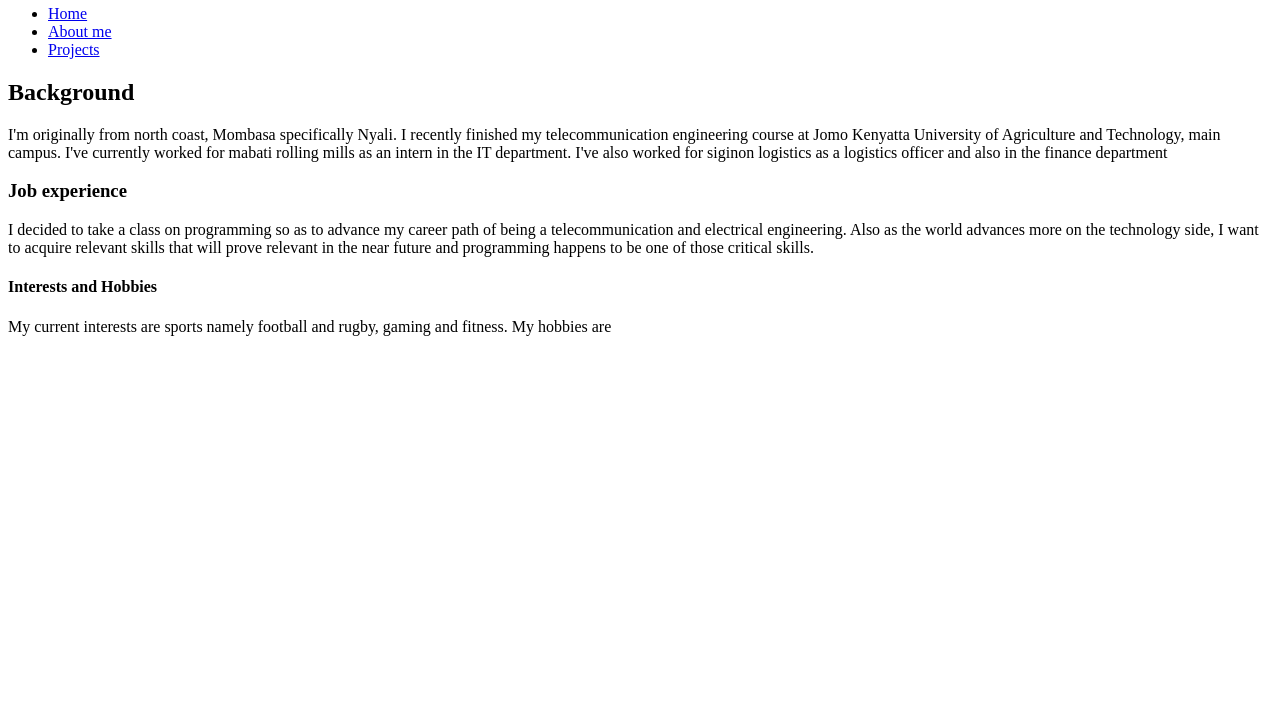
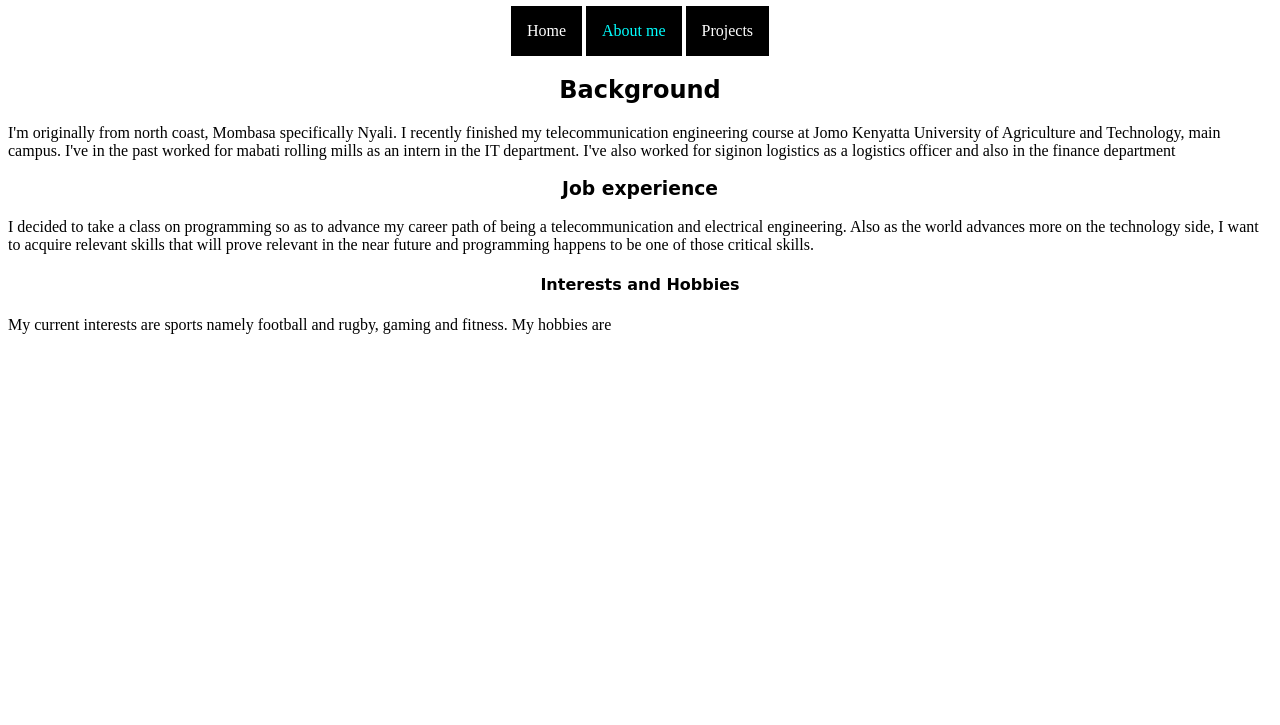
Before and after one commit to allanLAS/Portfolio, a plain HTML site: page aboutme.html in a window 1280 px wide. Shown: the part 75-800 px from the top of the page. Drawn offline with Linux system fonts and the light colour scheme.

Commit message:
change the general structure of my portfolio

```diff
--- a/aboutme.html
+++ b/aboutme.html
@@ -3,6 +3,7 @@
 
   <head>
     <title>About me</title>
+    <link href="css/styles.css" rel="stylesheet" type="text/css">
   </head>
 
   <body>
@@ -10,12 +11,12 @@
 
       <ul>
         <li><a href="index.html">Home</a></li>
-        <li><a href="aboutme.html">About me</a></li>
+        <li><a href="aboutme.html" class="active">About me</a></li>
         <li><a href="projects.html">Projects</a></li>
       </ul>
 
     <h2>Background</h2>
-    <p>I'm originally from north coast, Mombasa specifically Nyali. I recently finished my telecommunication engineering course at Jomo Kenyatta University of Agriculture and Technology, main campus. I've currently worked for mabati rolling mills as an intern in the IT department. I've also worked for siginon logistics as a logistics officer and also in the finance department</p>
+    <p>I'm originally from north coast, Mombasa specifically Nyali. I recently finished my <span class="course">telecommunication engineering</span> course at Jomo Kenyatta University of Agriculture and Technology, main campus. I've in the past worked for mabati rolling mills as an intern in the IT department. I've also worked for siginon logistics as a logistics officer and also in the finance department</p>
 
     <h3>Job experience</h3>
     <p>I decided to take a class on programming so as to advance my career path of being a telecommunication and electrical engineering. Also as the world advances more on the technology side, I want to acquire relevant skills that will prove relevant in the near future and programming happens to be one of those critical skills.</p>
--- a/css/styles.css
+++ b/css/styles.css
@@ -0,0 +1,37 @@
+h1,h2,h3,h4 {
+  text-align: center;
+  font-family: 'Odibee Sans', cursive;
+}
+
+p {
+  font-family: 'Baskervville', serif;
+
+}
+
+ul {
+  list-style-type: none;
+  margin: 0;
+  padding: 0;
+  overflow: hidden;
+  text-align: center;
+}
+
+li {
+  display: inline-block;
+}
+
+li a{
+  display: block;
+  padding: 16px;
+  text-decoration: none;
+  color: white;
+  background: black;
+}
+
+.active {
+  color: aqua;
+}
+
+.projects {
+  text-align: none;
+}
```
Also changed, not shown: projects.html (+3 -2 lines).
